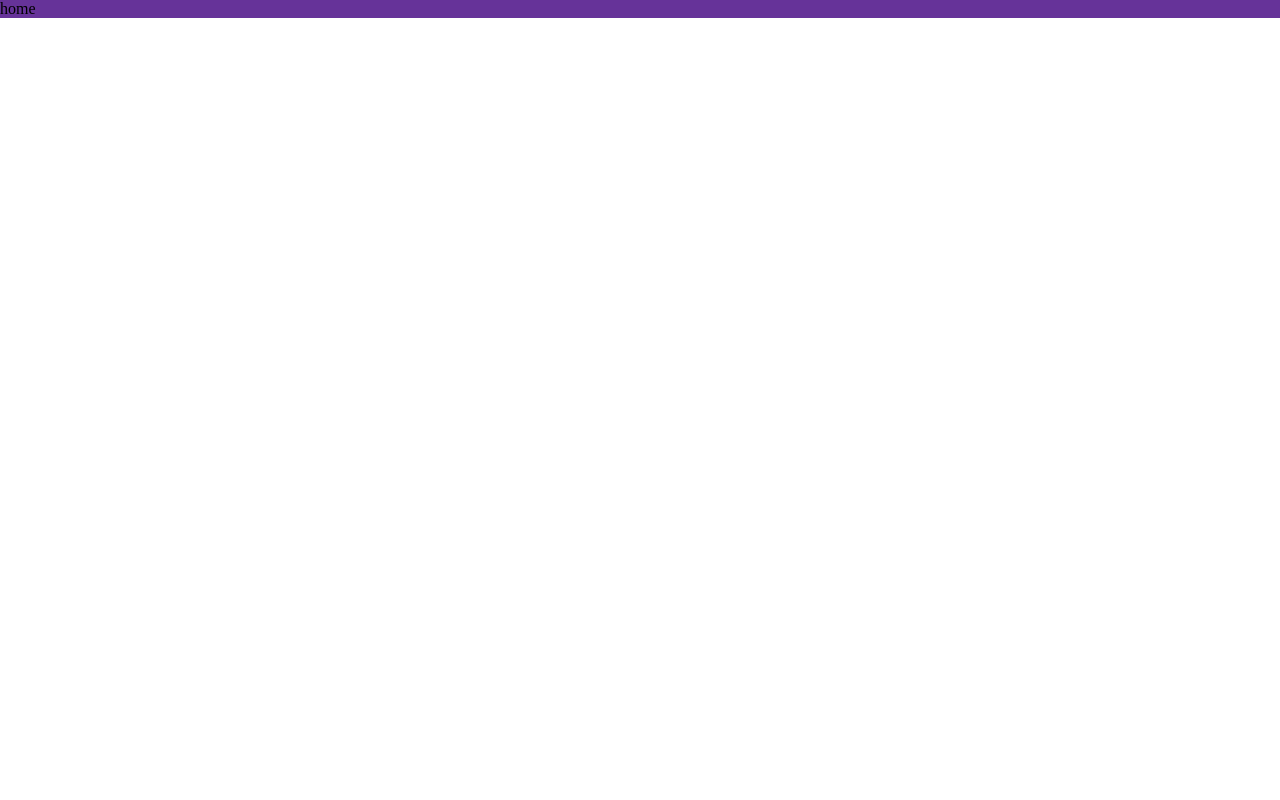
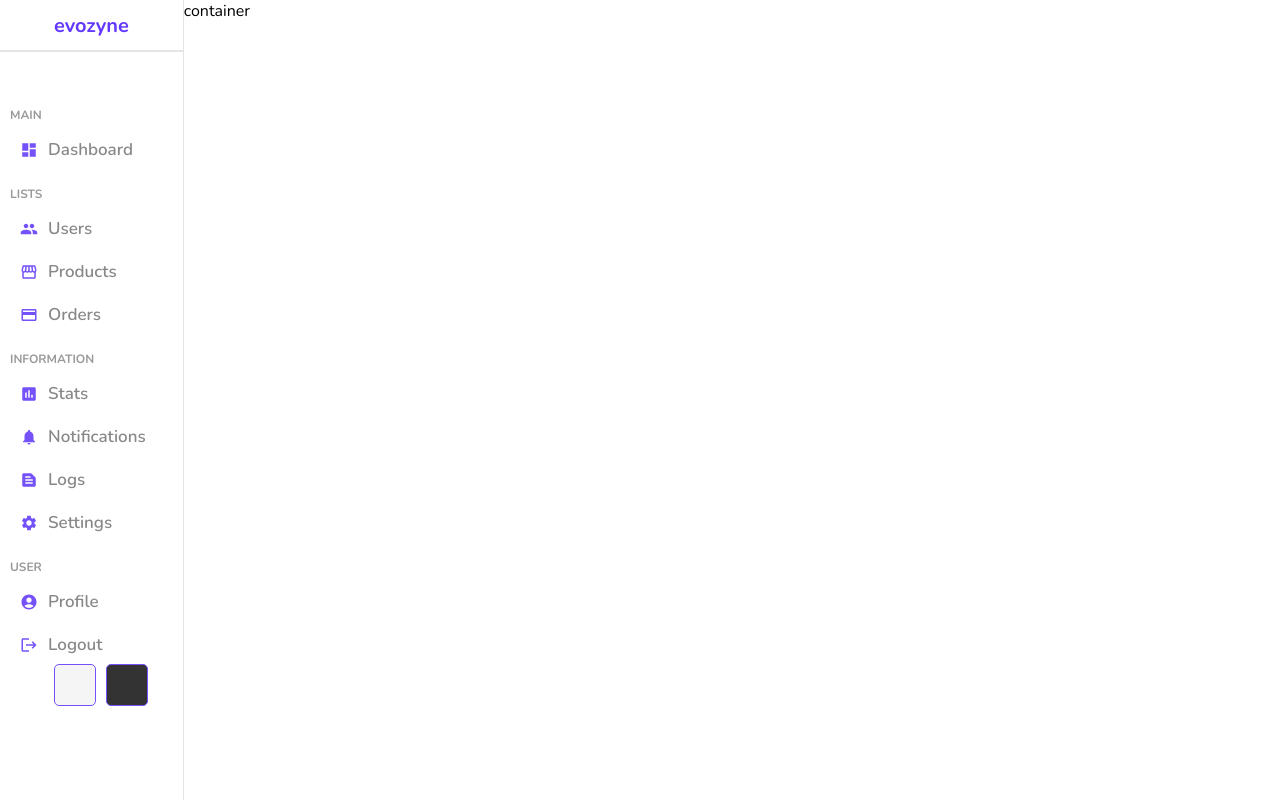
Before and after one commit to marykasp/admin-dashboard, a React (Create React App) app: page / in a window 1280 px wide. Built offline with nearby package versions, Linux system fonts and the light colour scheme.

Commit message:
Code and style sidebar component

```diff
--- a/package.json
+++ b/package.json
@@ -3,6 +3,10 @@
   "version": "0.1.0",
   "private": true,
   "dependencies": {
+    "@emotion/react": "^11.10.4",
+    "@emotion/styled": "^11.10.4",
+    "@mui/icons-material": "^5.10.6",
+    "@mui/material": "^5.10.7",
     "@testing-library/jest-dom": "^5.16.5",
     "@testing-library/react": "^13.4.0",
     "@testing-library/user-event": "^13.5.0",
--- a/public/index.html
+++ b/public/index.html
@@ -12,6 +12,13 @@
   <link
     href="https://fonts.googleapis.com/css2?family=Nunito:ital,wght@0,200;0,300;0,400;0,500;0,600;0,700;0,800;0,900;1,200&display=swap"
     rel="stylesheet">
+  <style>
+    * {
+      font-family: "Nunito", sans-serif;
+      margin: 0;
+    }
+
+  </style>
   <title>Admin Dashboard</title>
 </head>
 
--- /dev/null
+++ b/src/components/sidebar/Sidebar.jsx
@@ -0,0 +1,78 @@
+import React from 'react'
+import "./sidebar.scss"
+import DashboardIcon from '@mui/icons-material/Dashboard';
+import AccountCircleIcon from '@mui/icons-material/AccountCircle';
+import StorefrontIcon from '@mui/icons-material/Storefront';
+import CreditCardIcon from '@mui/icons-material/CreditCard';
+import AssessmentIcon from '@mui/icons-material/Assessment';
+import NotificationsIcon from '@mui/icons-material/Notifications';
+import SettingsIcon from '@mui/icons-material/Settings';
+import LogoutIcon from '@mui/icons-material/Logout';
+import TextSnippetIcon from '@mui/icons-material/TextSnippet';
+import GroupIcon from '@mui/icons-material/Group';
+
+
+const Sidebar = () => {
+  return (
+    <div className="sidebar">
+      <div className="top">
+        <span className='logo'>evozyne</span>
+      </div>
+      <hr />
+      <div className="center">
+        <ul>
+          <p className='title'>MAIN</p>
+          <li>
+            <DashboardIcon className="icon" />
+            <span>Dashboard</span>
+          </li>
+          <p className="title">LISTS</p>
+          <li>
+            <GroupIcon className="icon" />
+            <span>Users</span>
+          </li>
+          <li>
+            <StorefrontIcon className="icon" />
+            <span>Products</span>
+          </li>
+          <li>
+            <CreditCardIcon className="icon" />
+            <span>Orders</span>
+          </li>
+          <div className="title">INFORMATION</div>
+          <li>
+            <AssessmentIcon className="icon" />
+            <span>Stats</span>
+          </li>
+          <li>
+            <NotificationsIcon className="icon" />
+            <span>Notifications</span>
+          </li>
+          <li>
+            <TextSnippetIcon className="icon" />
+            <span>Logs</span>
+          </li>
+          <li>
+            <SettingsIcon className="icon" />
+            <span>Settings</span>
+          </li>
+          <p className="title">USER</p>
+          <li>
+            <AccountCircleIcon className="icon" />
+            <span>Profile</span>
+          </li>
+          <li>
+            <LogoutIcon className="icon" />
+            <span>Logout</span>
+          </li>
+        </ul>
+      </div>
+      <div className="bottom">
+        <div className="colorOption"></div>
+        <div className="colorOption"></div>
+      </div>
+    </div>
+  )
+}
+
+export default Sidebar
--- /dev/null
+++ b/src/components/sidebar/sidebar.scss
@@ -0,0 +1,100 @@
+.sidebar {
+  flex: 1;
+  min-height: 100vh;
+  border-right: 0.5px solid rgb(230, 227, 227);
+  background-color: #fff;
+  position: relative;
+
+  .top {
+    height: 50px;
+    display: flex;
+    align-items: center;
+    justify-content: center;
+
+    .logo {
+      font-size: 20px;
+      font-weight: bold;
+      color: #6439ff;
+    }
+  }
+
+  hr {
+    height: 0;
+    border: 0.5px solid rgb(230, 227, 227);
+  }
+
+  .center {
+    padding: 40px 0 40px 10px;
+
+    ul {
+      list-style: none;
+      margin: 0;
+      padding: 0;
+
+      .title {
+        font-size: 12px;
+        font-weight: bold;
+        color: #999;
+        margin-top: 15px;
+        margin-bottom: 5px;
+      }
+
+      li {
+        display: flex;
+        align-items: center;
+        padding: 10px;
+        cursor: pointer;
+
+        &:hover {
+          background-color: #ece8ff;
+          border-right: 3px solid #7451f8;
+        }
+
+        .icon {
+          font-size: 18px;
+          color: #7451f8;
+        }
+
+        span {
+          font-size: 17px;
+          font-weight: 600;
+          color: #888;
+          margin-left: 10px;
+        }
+      }
+    }
+  }
+
+  .bottom {
+    display: flex;
+    align-items: center;
+    justify-content: center;
+    height: 50px;
+    position: absolute;
+    bottom: 10%;
+    left: 0;
+    width: 100%;
+    margin: 10px;
+
+    .colorOption {
+      width: 40px;
+      height: 40px;
+      border-radius: 5px;
+      border: 1px solid #7451f8;
+      margin: 5px;
+      cursor: pointer;
+
+      &:nth-child(1) {
+        background-color: whitesmoke;
+      }
+
+      &:nth-child(2) {
+        background-color: #333;
+      }
+
+      &:nth-child(3) {
+        background-color: darkblue;
+      }
+    }
+  }
+}
--- a/src/global.css
+++ b/src/global.css
@@ -1,6 +1,6 @@
-* {
+/* * {
   margin: 0;
   padding: 0;
   box-sizing: border-box;
   font-size: "Nunito", sans-serif;
-}
+} */
--- a/src/pages/home/Home.js
+++ b/src/pages/home/Home.js
@@ -1,8 +1,14 @@
 import React from "react";
+import Sidebar from "../../components/sidebar/Sidebar";
 import "./home.scss";
 
 const Home = () => {
-  return <div class="home">home</div>;
+  return (
+    <div class="home">
+      <Sidebar />
+      <div className="homeContainer">container</div>
+    </div>
+  );
 };
 
 export default Home;
--- a/src/pages/home/home.scss
+++ b/src/pages/home/home.scss
@@ -1,6 +1,7 @@
 .home {
-  background-color: rebeccapurple;
-  .title {
-    color: #fff;
+  display: flex;
+
+  .homeContainer {
+    flex: 6;
   }
 }
```
Also changed, not shown: src/components/navbar/Navbar.jsx (added, +10 -0 lines), src/components/navbar/navbar.scss (added), 1 other file (tests, documents, lock files or other folders).
